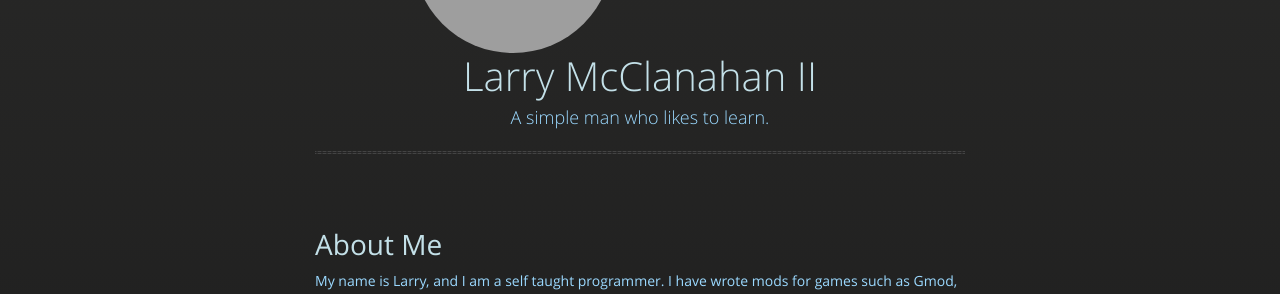
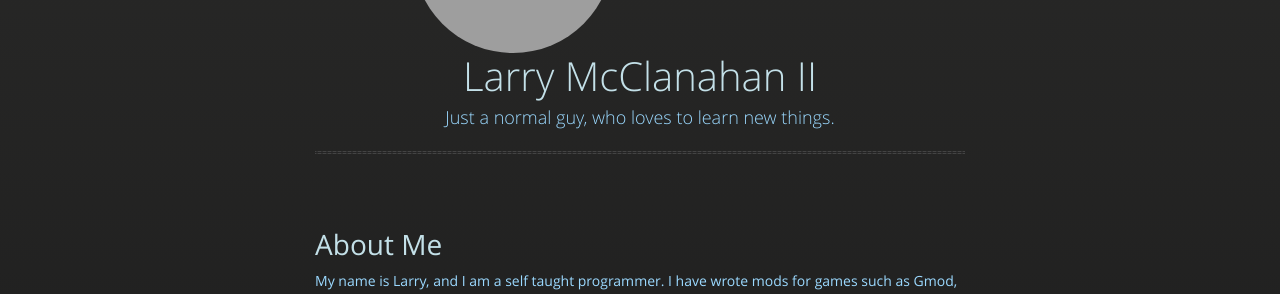
Before and after one commit to GravityWolfNotAmused/gravitywolfnotamused.github.io, a Jekyll site: the page built from index.md, in a window 1280 px wide and 900 px high. Shown: the part 247-541 px from the top of the window. Built offline with Jekyll 4.4.1, drawn with Linux system fonts in a browser that asks for light colours; our own code applies the rules of GitHub Pages for plain Markdown files; grey boxes are pictures that could not be loaded.

Commit message:
Update _config.yml

```diff
--- a/_config.yml
+++ b/_config.yml
@@ -1,5 +1,5 @@
 title: Larry McClanahan II
-description: A simple man who likes to learn.
+description: Just a normal guy, who loves to learn new things.
 show_downloads: true
 google_analytics:
 theme: jekyll-theme-midnight
```
